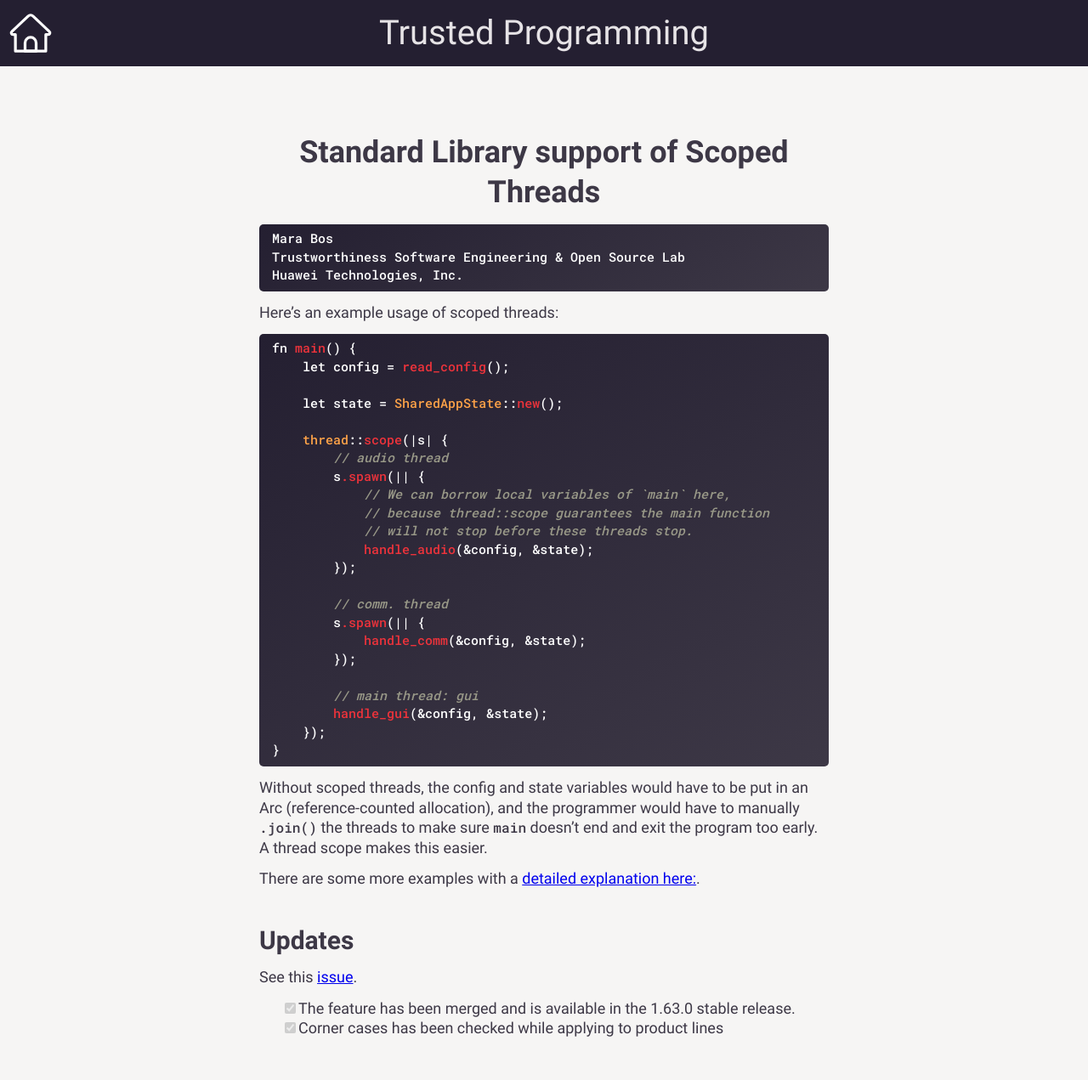
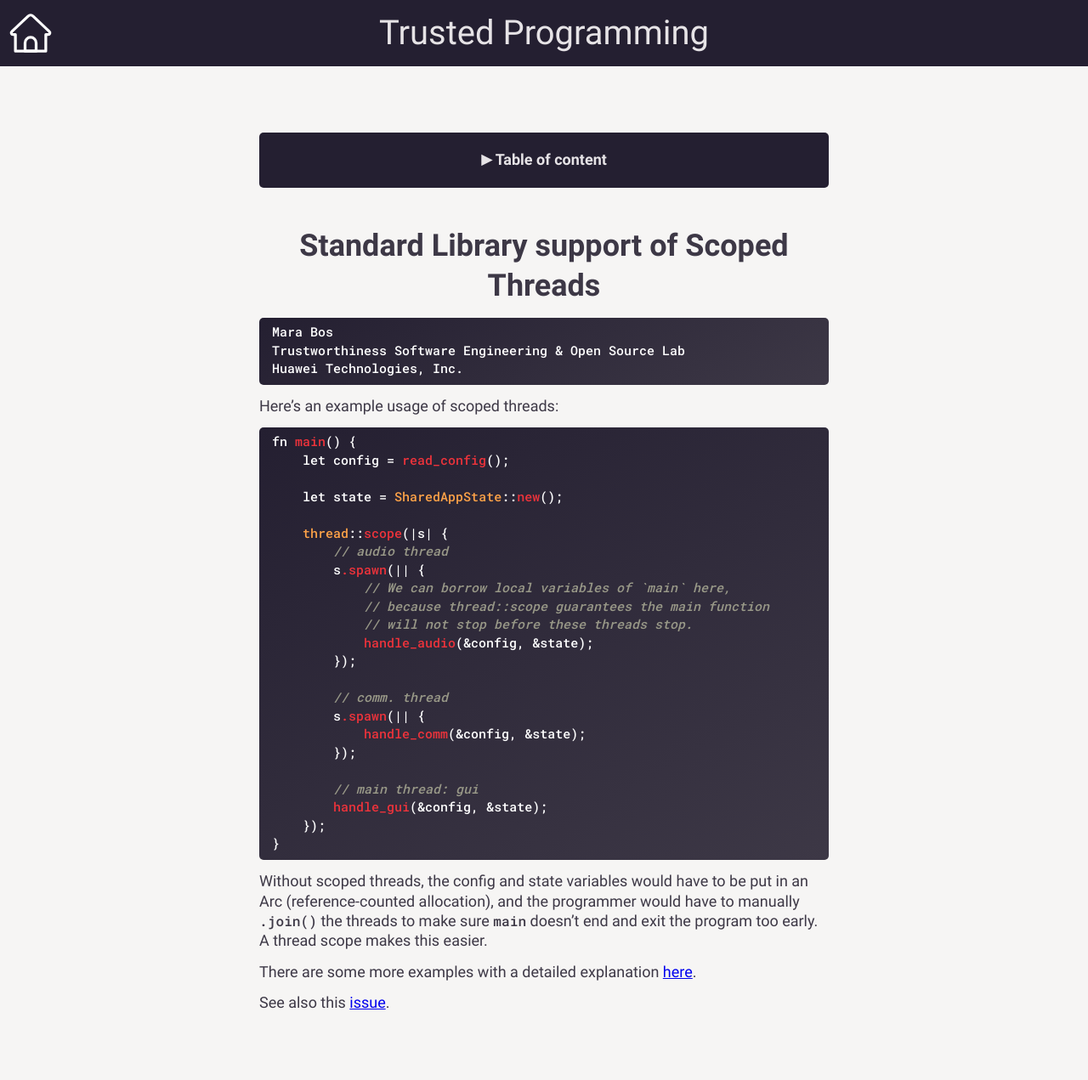
Before and after one commit to yijunyu/trusted-programming.github.io, a Jekyll site: the page built from articles/libstd.md, in a window 1280 px wide. Shown: the whole page at 85% size. Built offline with Jekyll 4.4.1, drawn with Linux system fonts in a browser that asks for light colours; after the commit the page ends 1241 px from its top, so only the background shows below that.

Commit message:
Move scoped threads into opensource contributions

```diff
--- a/articles/work-in-progress/Library/ScopedThreads.md
+++ b/articles/libstd.md
@@ -41,9 +42,6 @@
 
 Without scoped threads, the config and state variables would have to be put in an Arc (reference-counted allocation), and the programmer would have to manually `.join()` the threads to make sure `main` doesn't end and exit the program too early. A thread scope makes this easier.
 
-There are some more examples with a [detailed explanation here:](https://rust-lang.github.io/rfcs/3151-scoped-threads.html#guide-level-explanation).
+There are some more examples with a detailed explanation [here](https://rust-lang.github.io/rfcs/3151-scoped-threads.html#guide-level-explanation).
 
-## Updates
-See this [issue](https://rust-lang.github.io/rfcs/3151-scoped-threads.html#guide-level-explanation).
-- [x] The feature has been merged and is available in the 1.63.0 stable release.
-- [x] Corner cases has been checked while applying to product lines
+See also this [issue](https://rust-lang.github.io/rfcs/3151-scoped-threads.html#guide-level-explanation).
```
Also changed, not shown: other parts of articles/libstd.md (+2 -1 lines).
